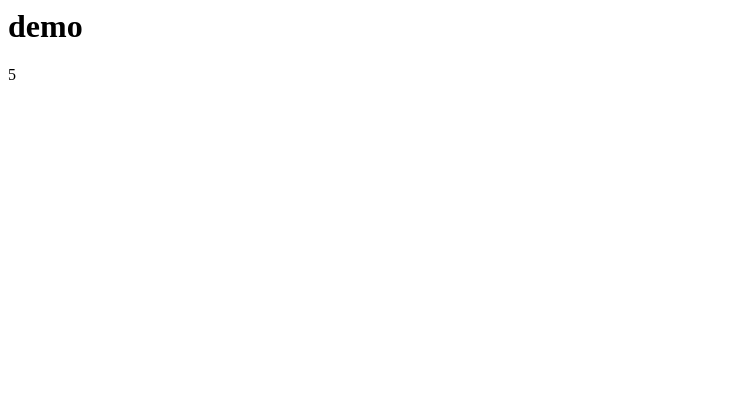
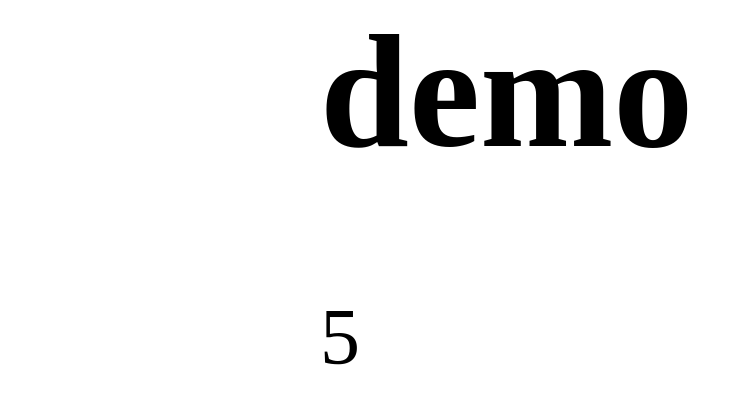
Before and after one commit to jakeburden/talks, a website: page 9amLightining/example/index.html in a window 1280 px wide. Shown: the whole page, without its empty margins (0-742 px from the left). Drawn offline with Linux system fonts and the light colour scheme.

Commit message:
add styles

```diff
--- a/9amLightining/example/index.html
+++ b/9amLightining/example/index.html
@@ -1,3 +1,14 @@
 <h1>demo</h1>
 <p class="time"></p>
 <script src='/browser.js'></script>
+
+
+
+<style>
+  body {
+    font-size: 5em;
+    max-width: 40em;
+    width: 50%;
+    margin: 0 auto;
+  }
+</style>
```
